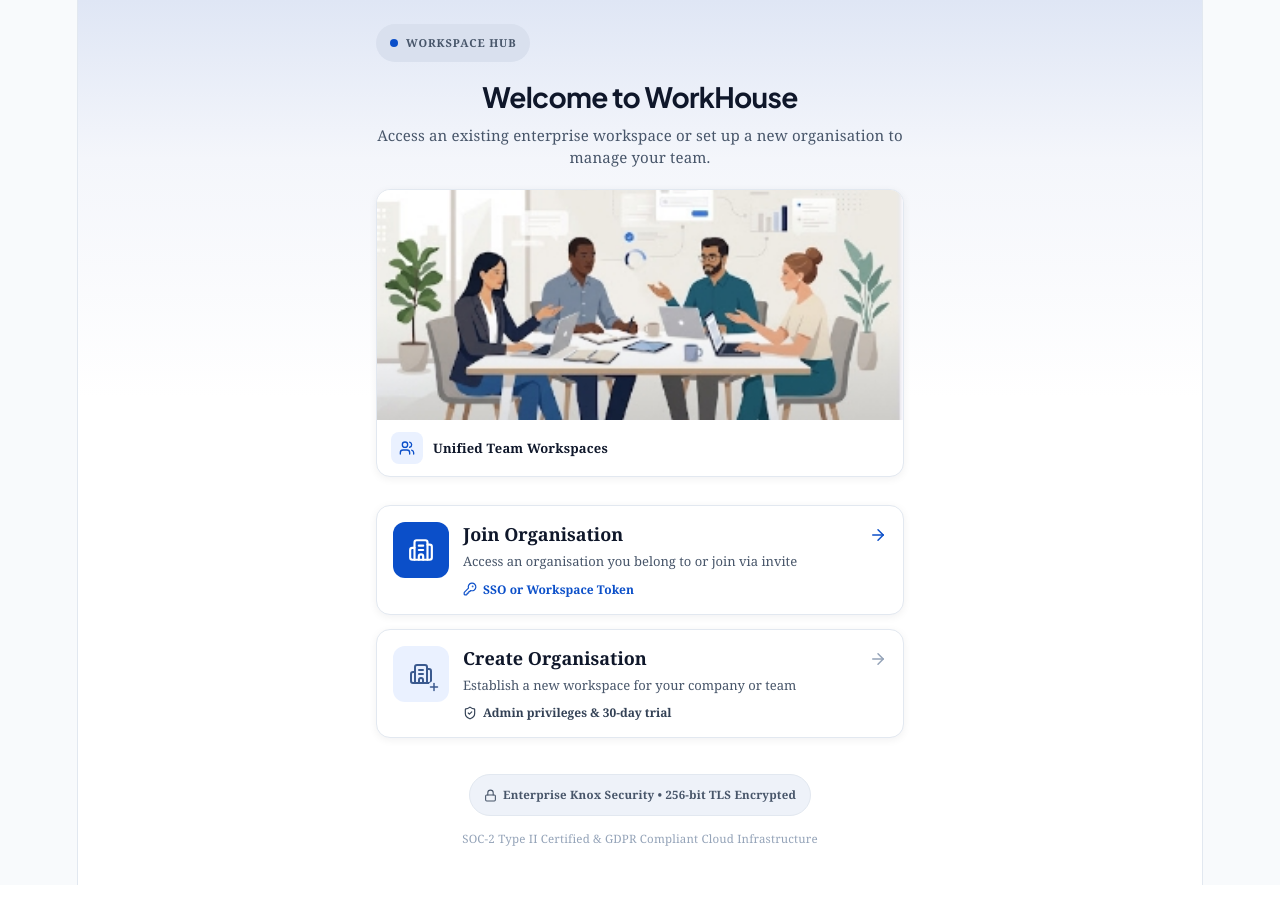
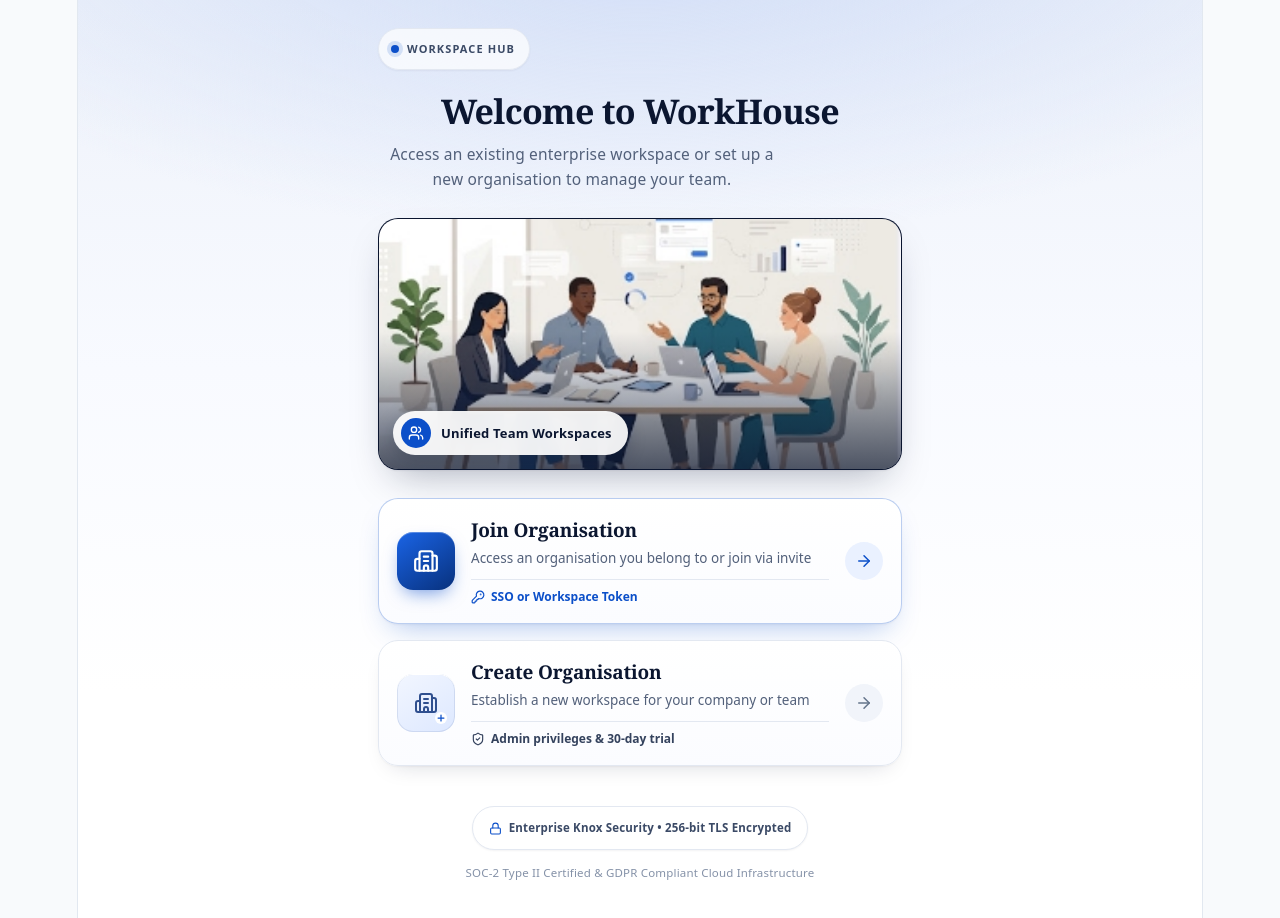
Before and after one commit to Marvin23-pixel/WorkHouse, a React (Vite) app in the folder WorkHouse/: page / in a window 1280 px wide. Shown: the top 918 px of the page. Before the commit the page ends 885 px from the top, so only its background shows below. Built offline with nearby package versions, Linux system fonts and the light colour scheme.

Commit message:
new welcome update

```diff
--- a/WorkHouse/src/Styles/welcome.css
+++ b/WorkHouse/src/Styles/welcome.css
@@ -1,20 +1,25 @@
 .welcome-page {
-  --font: Georgia, "Times New Roman", Times, serif; /* change to system-ui for a sans look */
+  --serif: Georgia, "Times New Roman", Times, serif;
+  --sans: system-ui, -apple-system, "Segoe UI", Roboto, "Helvetica Neue", Arial, sans-serif;
   --blue: #0b4fc9;
+  --blue-deep: #08317d;
   --blue-light: #eaf1ff;
-  --ink: #0f172a;
-  --muted: #475569;
-  --border: #e2e8f0;
+  --ink: #0b1630;
+  --muted: #52607a;
+  --border: #e3e8f1;
 
   min-height: 100vh;
   min-height: 100dvh;
   width: 100%;
   display: flex;
   justify-content: center;
-  background: linear-gradient(180deg, #dfe6f5 0%, #f4f6fb 18%, #ffffff 45%);
-  font-family: var(--font);
+  background:
+    radial-gradient(120% 60% at 50% -10%, #cfdcf7 0%, rgba(207, 220, 247, 0) 60%),
+    linear-gradient(180deg, #eef2fa 0%, #f8faff 40%, #ffffff 75%);
+  font-family: var(--sans);
   color: var(--ink);
   box-sizing: border-box;
+  -webkit-font-smoothing: antialiased;
 }
 
 .welcome-page *,
@@ -26,7 +31,7 @@
 .welcome-container {
   width: 100%;
   max-width: 560px;
-  padding: 24px 16px 32px;
+  padding: 28px 18px 36px;
   display: flex;
   flex-direction: column;
 }
@@ -37,13 +42,17 @@
   display: inline-flex;
   align-items: center;
   gap: 8px;
-  padding: 6px 14px;
+  padding: 7px 14px 7px 12px;
   border-radius: 999px;
-  background: #d9e0ee;
-  color: #475569;
+  background: rgba(255, 255, 255, 0.7);
+  border: 1px solid var(--border);
+  backdrop-filter: blur(6px);
+  -webkit-backdrop-filter: blur(6px);
+  color: #3b4a66;
   font-size: 11px;
   font-weight: 700;
-  letter-spacing: 0.08em;
+  letter-spacing: 0.1em;
+  box-shadow: 0 1px 2px rgba(11, 22, 48, 0.05);
 }
 
 .welcome-badge-dot {
@@ -51,55 +60,82 @@
   height: 8px;
   border-radius: 50%;
   background: var(--blue);
+  box-shadow: 0 0 0 4px rgba(11, 79, 201, 0.15);
 }
 
 /* Heading */
 .welcome-title {
-  margin: 18px 0 10px;
-  font-size: 28px;
-  line-height: 1.2;
+  margin: 22px 0 12px;
+  font-family: var(--serif);
+  font-size: 34px;
+  line-height: 1.12;
   font-weight: 700;
+  letter-spacing: -0.02em;
   color: var(--ink);
 }
 
 .welcome-subtitle {
-  margin: 0 0 20px;
-  font-size: 15px;
-  line-height: 1.5;
+  margin: 0 0 26px;
+  max-width: 46ch;
+  font-size: 15.5px;
+  line-height: 1.6;
   color: var(--muted);
 }
 
 /* Hero card */
 .welcome-hero-card {
-  background: #ffffff;
-  border: 1px solid var(--border);
-  border-radius: 14px;
+  position: relative;
+  border-radius: 20px;
   overflow: hidden;
-  box-shadow: 0 2px 8px rgba(15, 23, 42, 0.06);
+  background: #0b1630;
+  border: 1px solid rgba(11, 22, 48, 0.08);
+  box-shadow:
+    0 1px 2px rgba(11, 22, 48, 0.06),
+    0 18px 40px -16px rgba(11, 22, 48, 0.35);
 }
 
 .welcome-hero-img {
   display: block;
   width: 100%;
-  height: 230px;
+  height: 250px;
   object-fit: cover;
 }
 
+.welcome-hero-shade {
+  position: absolute;
+  inset: 0;
+  background: linear-gradient(
+    180deg,
+    rgba(11, 22, 48, 0) 45%,
+    rgba(11, 22, 48, 0.65) 100%
+  );
+  pointer-events: none;
+}
+
 .welcome-hero-caption {
-  display: flex;
+  position: absolute;
+  left: 14px;
+  bottom: 14px;
+  display: inline-flex;
   align-items: center;
   gap: 10px;
-  padding: 12px 14px;
+  padding: 7px 16px 7px 8px;
+  border-radius: 999px;
+  background: rgba(255, 255, 255, 0.92);
+  backdrop-filter: blur(10px);
+  -webkit-backdrop-filter: blur(10px);
   font-size: 13px;
   font-weight: 700;
+  color: var(--ink);
+  box-shadow: 0 6px 18px rgba(11, 22, 48, 0.25);
 }
 
 .welcome-hero-caption-icon {
-  width: 32px;
-  height: 32px;
-  border-radius: 8px;
-  background: var(--blue-light);
-  color: var(--blue);
+  width: 30px;
+  height: 30px;
+  border-radius: 50%;
+  background: var(--blue);
+  color: #ffffff;
   display: flex;
   align-items: center;
   justify-content: center;
@@ -110,60 +146,87 @@
   margin-top: 28px;
   display: flex;
   flex-direction: column;
-  gap: 14px;
+  gap: 16px;
 }
 
 .welcome-action {
+  position: relative;
   width: 100%;
   display: flex;
-  align-items: flex-start;
-  gap: 14px;
-  padding: 16px;
-  background: #ffffff;
+  align-items: center;
+  gap: 16px;
+  padding: 18px;
+  background: linear-gradient(180deg, #ffffff 0%, #fbfcff 100%);
   border: 1px solid var(--border);
-  border-radius: 14px;
-  box-shadow: 0 2px 8px rgba(15, 23, 42, 0.06);
+  border-radius: 20px;
+  box-shadow:
+    0 1px 2px rgba(11, 22, 48, 0.04),
+    0 10px 24px -14px rgba(11, 22, 48, 0.22);
   text-align: left;
   font-family: inherit;
   color: inherit;
   cursor: pointer;
-  transition: transform 0.12s ease, box-shadow 0.2s ease;
+  transition: transform 0.2s ease, box-shadow 0.25s ease, border-color 0.2s ease;
+}
+
+.welcome-action--primary {
+  border-color: rgba(11, 79, 201, 0.28);
+  box-shadow:
+    0 1px 2px rgba(11, 22, 48, 0.04),
+    0 14px 30px -14px rgba(11, 79, 201, 0.38);
 }
 
 .welcome-action:hover {
-  box-shadow: 0 6px 16px rgba(15, 23, 42, 0.1);
+  transform: translateY(-2px);
+  border-color: rgba(11, 79, 201, 0.45);
+  box-shadow:
+    0 2px 4px rgba(11, 22, 48, 0.05),
+    0 20px 36px -16px rgba(11, 79, 201, 0.4);
 }
 
 .welcome-action:active {
-  transform: scale(0.99);
+  transform: translateY(0) scale(0.99);
+}
+
+.welcome-action:focus-visible {
+  outline: 3px solid rgba(11, 79, 201, 0.4);
+  outline-offset: 3px;
 }
 
 .welcome-action-icon {
   position: relative;
   flex-shrink: 0;
-  width: 56px;
-  height: 56px;
-  border-radius: 12px;
+  width: 58px;
+  height: 58px;
+  border-radius: 16px;
   display: flex;
   align-items: center;
   justify-content: center;
 }
 
 .welcome-action-icon--primary {
-  background: var(--blue);
+  background: linear-gradient(145deg, #1a64e6 0%, var(--blue-deep) 100%);
   color: #ffffff;
+  box-shadow:
+    inset 0 1px 0 rgba(255, 255, 255, 0.28),
+    0 8px 18px -6px rgba(11, 79, 201, 0.6);
 }
 
 .welcome-action-icon--light {
-  background: var(--blue-light);
-  color: #3b5a8f;
+  background: linear-gradient(145deg, #f2f6ff 0%, #dde8ff 100%);
+  color: #2f4f8f;
+  box-shadow:
+    inset 0 1px 0 #ffffff,
+    inset 0 0 0 1px rgba(47, 79, 143, 0.12);
 }
 
 .welcome-action-plus {
   position: absolute;
-  right: 9px;
-  bottom: 9px;
-  background: var(--blue-light);
+  right: 8px;
+  bottom: 8px;
+  padding: 1px;
+  background: #ffffff;
+  color: var(--blue);
   border-radius: 50%;
 }
 
@@ -171,19 +234,21 @@
   flex: 1;
   display: flex;
   flex-direction: column;
-  gap: 6px;
+  gap: 5px;
   min-width: 0;
 }
 
 .welcome-action-title {
-  font-size: 18px;
+  font-family: var(--serif);
+  font-size: 19px;
   font-weight: 700;
+  letter-spacing: -0.01em;
   color: var(--ink);
 }
 
 .welcome-action-text {
-  font-size: 13px;
-  line-height: 1.45;
+  font-size: 13.5px;
+  line-height: 1.5;
   color: var(--muted);
 }
 
@@ -191,10 +256,12 @@
   display: inline-flex;
   align-items: center;
   gap: 6px;
-  margin-top: 4px;
+  margin-top: 6px;
+  padding-top: 8px;
+  border-top: 1px solid var(--border);
   font-size: 12px;
   font-weight: 700;
-  color: #334155;
+  color: #34425d;
 }
 
 .welcome-action-meta--blue {
@@ -203,17 +270,31 @@
 
 .welcome-action-arrow {
   flex-shrink: 0;
-  margin-top: 4px;
-  color: #94a3b8;
+  width: 38px;
+  height: 38px;
+  border-radius: 50%;
+  display: flex;
+  align-items: center;
+  justify-content: center;
+  background: #f1f4fa;
+  color: #64748b;
+  transition: background 0.2s ease, color 0.2s ease, transform 0.2s ease;
 }
 
 .welcome-action-arrow--blue {
+  background: var(--blue-light);
   color: var(--blue);
+}
+
+.welcome-action:hover .welcome-action-arrow {
+  background: var(--blue);
+  color: #ffffff;
+  transform: translateX(3px);
 }
 
 /* Footer */
 .welcome-footer {
-  margin-top: 36px;
+  margin-top: 40px;
   display: flex;
   flex-direction: column;
   align-items: center;
@@ -224,18 +305,66 @@
 .welcome-security-pill {
   display: inline-flex;
   align-items: center;
-  gap: 6px;
-  padding: 7px 14px;
+  gap: 7px;
+  padding: 8px 16px;
   border-radius: 999px;
-  background: #eef2f9;
+  background: #ffffff;
   border: 1px solid var(--border);
-  color: #475569;
+  color: #3b4a66;
   font-size: 11.5px;
   font-weight: 600;
+  box-shadow: 0 1px 2px rgba(11, 22, 48, 0.05);
+}
+
+.welcome-security-pill svg {
+  color: var(--blue);
 }
 
 .welcome-compliance {
   margin: 0;
   font-size: 11.5px;
-  color: #94a3b8;
+  color: #8592a8;
 }
+
+/* One entrance moment: the page settles in once on load */
+@keyframes welcome-rise {
+  from {
+    opacity: 0;
+    transform: translateY(10px);
+  }
+  to {
+    opacity: 1;
+    transform: none;
+  }
+}
+
+.welcome-container {
+  animation: welcome-rise 0.6s cubic-bezier(0.2, 0.7, 0.2, 1) both;
+}
+
+@media (prefers-reduced-motion: reduce) {
+  .welcome-container {
+    animation: none;
+  }
+  .welcome-action,
+  .welcome-action-arrow {
+    transition: none;
+  }
+}
+
+@media (max-width: 380px) {
+  .welcome-title {
+    font-size: 29px;
+  }
+  .welcome-hero-img {
+    height: 210px;
+  }
+  .welcome-action {
+    padding: 14px;
+    gap: 12px;
+  }
+  .welcome-action-arrow {
+    width: 32px;
+    height: 32px;
+  }
+}
```
